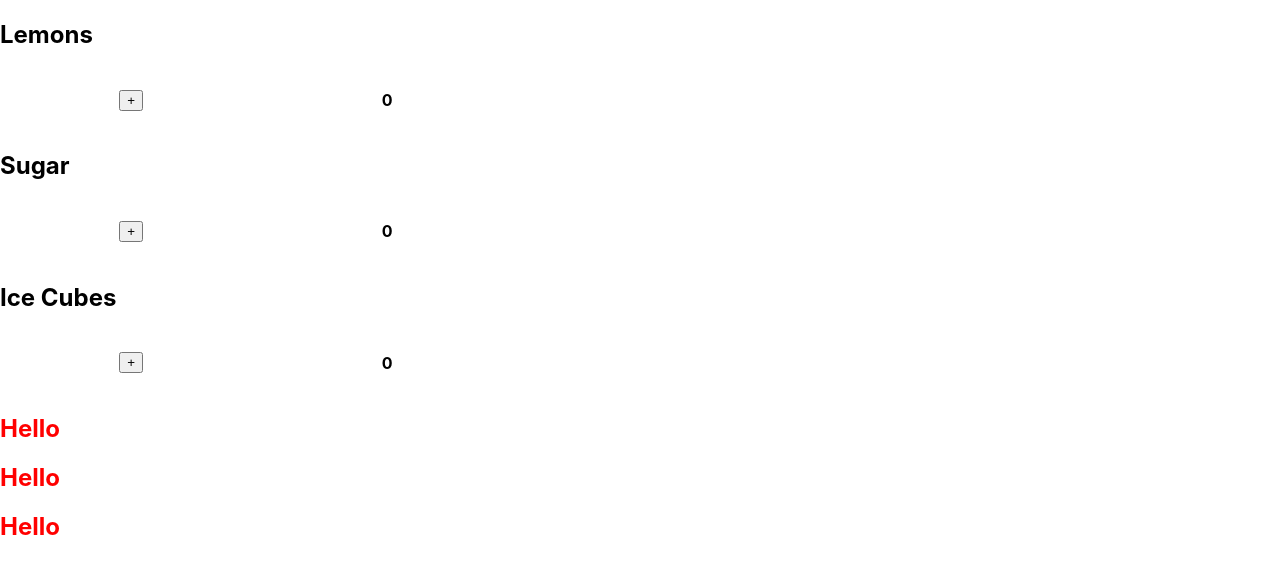
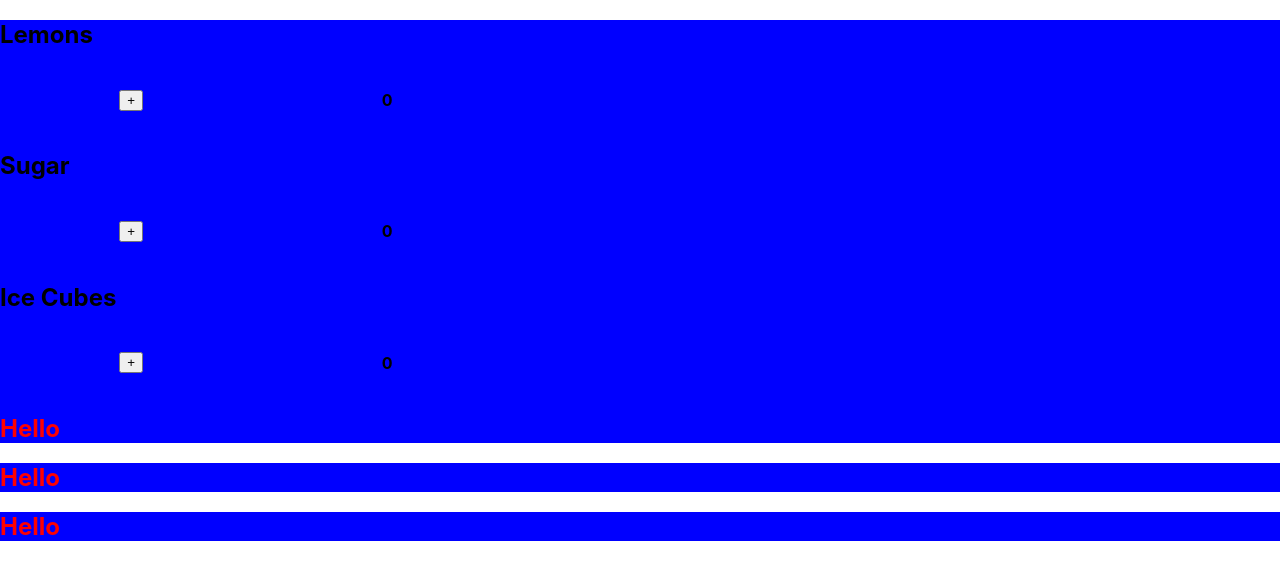
Before and after one commit to ArisaBonsaiTree/lemonade-stand, a React (Create React App) app: page / in a window 1280 px wide. Shown: the top 580 px of the page. Built offline with nearby package versions, Linux system fonts and the light colour scheme.

Commit message:
Styled componenets passing props

```diff
--- a/src/components/Card.jsx
+++ b/src/components/Card.jsx
@@ -1,16 +1,16 @@
 import styled from 'styled-components'
 
-const cardStyle = {
-    height: '400px',
-    width: '500px',
-    background: '#CCC',
-    border: '1px solid #FFF'
-}
+// const cardStyle = {
+//     height: '400px',
+//     width: '500px',
+//     background: '#CCC',
+//     border: '1px solid #FFF'
+// }
 
 const StyledCard = styled.div`
     height: '400px';
     width: '500px';
-    background: '#CCC';
+    background: ${({background}) => background};
     border: '1px solid #FFF';
     &:hover{
         background-color: #333;
@@ -19,7 +19,7 @@ const StyledCard = styled.div`
 
 const Card = props => {
     return(
-        <StyledCard>
+        <StyledCard background='blue'>
             {props.children}
             <div style={{
                 color: 'red'
```
